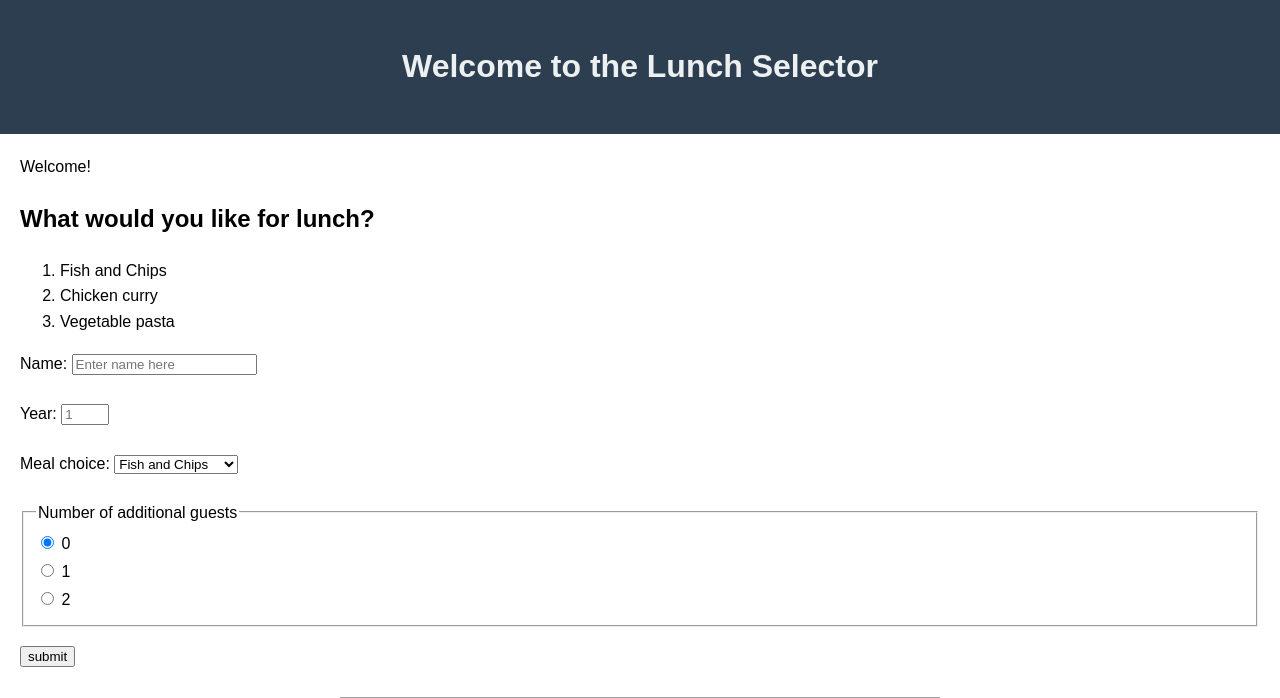
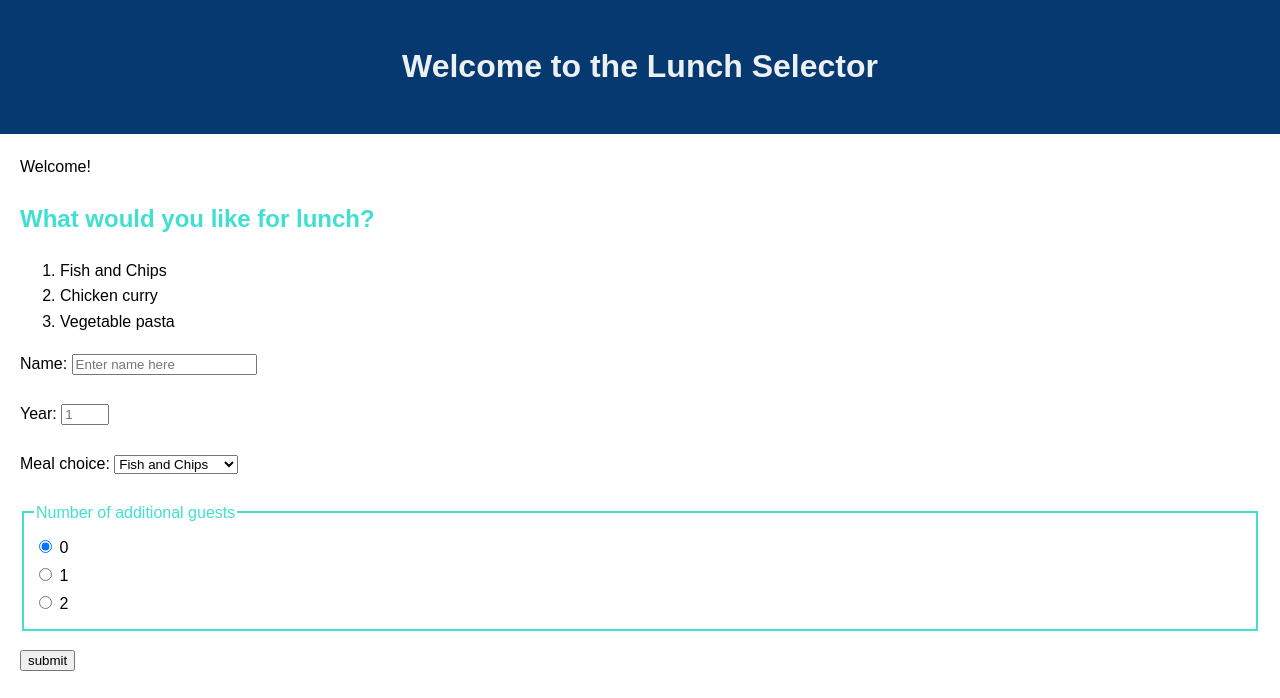
Before and after one commit to avdes96/SSE_Lab_2, a Flask app: page / in a window 1280 px wide. Shown: the top 698 px of the page. Run offline with Flask 3, Linux system fonts and the light colour scheme; grey boxes are pictures that could not be loaded.

Commit message:
played around with colours and added hyperlink in banner

```diff
--- a/api/templates/index.html
+++ b/api/templates/index.html
@@ -5,7 +5,7 @@
     <style>
         /* Style for banner and footer */
         .banner, .footer {
-            background-color: #2C3E50;
+            background-color: #063970; /* Updated color for banner and footer */
             color: #ECF0F1;
             padding: 20px 0;
             text-align: center;
@@ -25,8 +25,19 @@
         }
 
         /* Style for form elements */
-        label, input, select, fieldset {
+        label, input, select {
             margin-bottom: 10px;
+        }
+
+        /* Turquoise color for certain elements */
+        h2, fieldset legend {
+            color: turquoise;
+        }
+
+        /* Box outlining for radio button group */
+        fieldset {
+            border: 2px solid turquoise;
+            padding: 10px;
         }
 
         /* Image styling */
@@ -36,6 +47,19 @@
             display: block;
             margin: 20px auto;
         }
+
+        /* Style for footer links */
+        footer a {
+            color: #ECF0F1;
+            margin-right: 10px;
+            text-decoration: none;
+            transition: color 0.3s ease;
+        }
+
+        footer a:hover {
+            color: #3498DB;
+        }
+
     </style>
 </head>
 
@@ -94,9 +118,5 @@
 
     <!-- Footer at the bottom -->
     <div class="footer">
-        <p>&copy; 2023 Ankur & James (Some) rights reserved</p>
-    </div>
-
-</body>
-
-</html>
+        <footer>
+            <a href="https
```
